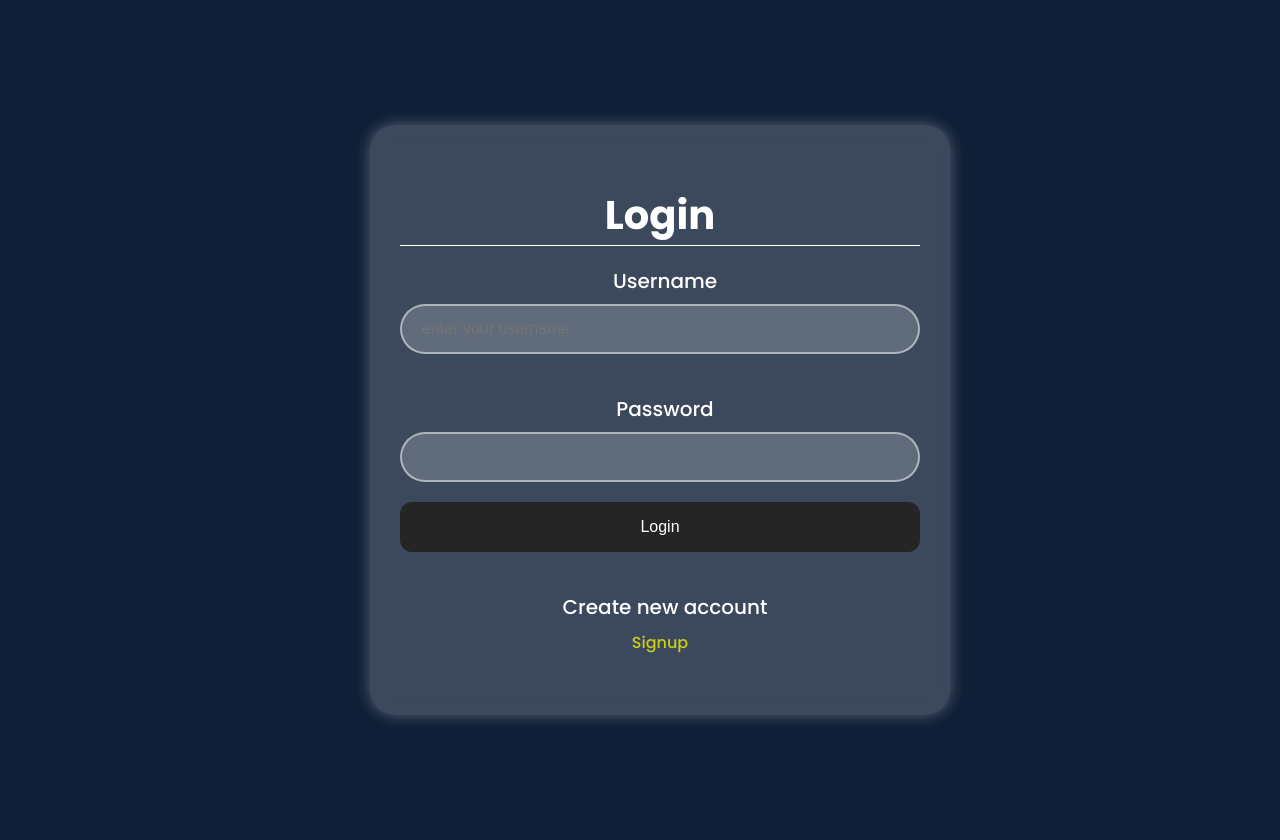
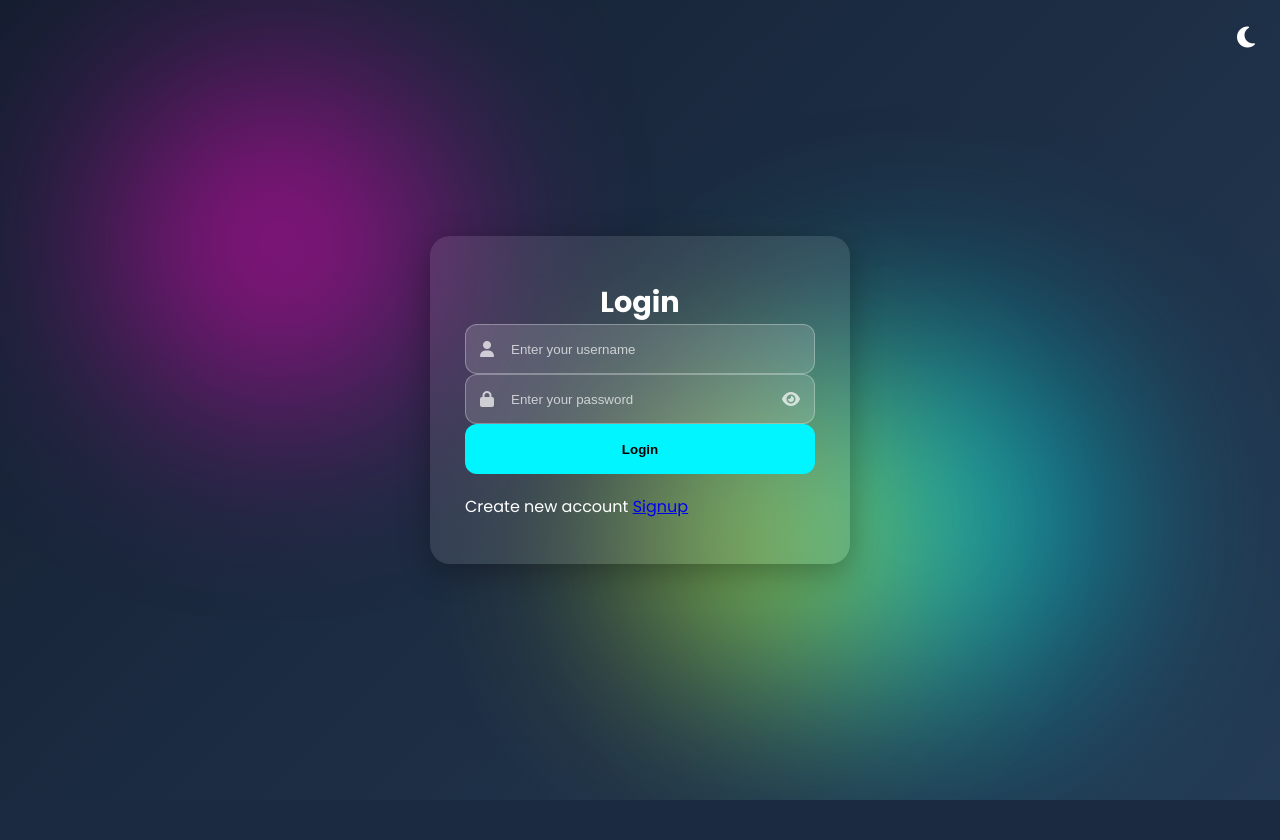
Before and after one commit to Vinraj1/todo_list, a Django app: page /login/ in a window 1280 px wide. After the commit the page ends 800 px from the top, so only its background shows below. Run offline with Django 5.2, Linux system fonts and the light colour scheme; some libraries are stand-ins or nearby versions.

Commit message:
Creating a responsive website

```diff
--- a/mainapp/static/index.css
+++ b/mainapp/static/index.css
@@ -1,252 +1,214 @@
-body {
-    margin: 0;
+/* ================= ROOT THEME COLORS ================= */
+
+:root {
+    --bg-gradient: linear-gradient(135deg, #141e30, #243b55);
+    --glass-bg: rgba(255, 255, 255, 0.1);
+    --text-color: #ffffff;
+    --neon: #00f5ff;
 }
 
-  .create-account-text {
-    display: block;
-    text-align: center;
-    margin-top: 20px;
+body.light {
+    --bg-gradient: linear-gradient(135deg, #e0eafc, #cfdef3);
+    --glass-bg: rgba(255, 255, 255, 0.6);
+    --text-color: #111;
+    --neon: #0077ff;
 }
 
-.form-container {
-    width: 100%;
+/* ================= GLOBAL ================= */
+
+* {
+    margin: 0;
+    padding: 0;
+    box-sizing: border-box;
 }
 
-/* ===== Switch Auth Section ===== */
-.switch-auth {
-    text-align: center;
-    margin-top: 20px;
+body {
+    font-family: 'Poppins', sans-serif;
+    transition: 0.4s ease;
 }
 
-.switch-text {
-    display: block;
-    margin-bottom: 8px;
-}
-
-/* ===== Password Hint ===== */
-.pwd-hint {
-    display: block;
-    margin-top: 8px;
-    font-size: 0.8rem;
-    color: #ffffffa5;
-}
-
-/* ===== Messages Styling ===== */
-.messages {
-    margin: 12px;
-}
-
-.alert {
-    padding: 10px;
-    border-radius: 6px;
-    margin-bottom: 8px;
-    background: #fff3f3;
-    color: #8a1f1f;
-}
+/* ================= BACKGROUND ================= */
 
 .signup-login {
-    background-color: #0f1f37;
-    width: 100%;
     min-height: 100vh;
-
     display: flex;
     justify-content: center;
     align-items: center;
-
-    padding: 20px;
-
-    font-size: clamp(1rem, 2vw, 1.2rem); /* auto responsive font */
-    color: #fff;
-    font-family: 'Poppins', sans-serif;
+    background: var(--bg-gradient);
+    position: relative;
+    overflow: hidden;
 }
 
-/* Mobile Devices */
-@media (max-width: 600px) {
-    .signup-login {
-        font-size: 1.1rem;
-        padding: 15px;
-        text-align: center;
-    }
+/* ================= FLOATING BLOBS ================= */
+
+.blob {
+    position: absolute;
+    border-radius: 50%;
+    filter: blur(100px);
+    opacity: 0.6;
+    animation: float 10s infinite ease-in-out alternate;
 }
 
-/* Tablets */
-@media (min-width: 601px) and (max-width: 1024px) {
-    .signup-login {
-        font-size: 1.3rem;
-    }
+.blob1 {
+    width: 300px;
+    height: 300px;
+    background: #ff00c8;
+    top: 10%;
+    left: 10%;
 }
 
+.blob2 {
+    width: 350px;
+    height: 350px;
+    background: #00f5ff;
+    bottom: 15%;
+    right: 15%;
+}
+
+.blob3 {
+    width: 250px;
+    height: 250px;
+    background: #ffff00;
+    top: 50%;
+    left: 50%;
+}
+
+@keyframes float {
+    from { transform: translateY(-20px) scale(1); }
+    to { transform: translateY(20px) scale(1.1); }
+}
+
+/* ================= GLASS BOX ================= */
+
 .signup-box {
-        background-color: #ffffff30;
     width: 100%;
-        max-width: 520px;        /* limits width on large screens */
-        border-radius: 25px;
-        box-shadow: 0 0 15px rgba(255, 255, 255, 0.3);
+    max-width: 420px;
+    padding: 45px 35px;
+    border-radius: 20px;
 
-        padding: 40px 30px;
+    background: var(--glass-bg);
+    backdrop-filter: blur(20px);
+    -webkit-backdrop-filter: blur(20px);
+
+    box-shadow: 0 8px 32px rgba(0,0,0,0.3);
 
     display: flex;
     flex-direction: column;
-        justify-content: center;
+    gap: 20px;
 
-        backdrop-filter: blur(10px);
+    color: var(--text-color);
 
-        height: auto;            /* IMPORTANT: auto height */
-        min-height: auto;        /* remove fixed min-height */
+    animation: fadeIn 0.8s ease forwards;
 }
 
-  .heading{
-    font-size: 40px;
+@keyframes fadeIn {
+    from { opacity: 0; transform: translateY(40px); }
+    to { opacity: 1; transform: translateY(0); }
+}
+
+/* ================= HEADING ================= */
+
+.heading {
+    text-align: center;
+    font-size: 1.8rem;
     font-weight: 600;
-    margin: 0;
-    padding: 0;
-    text-align: center;
-    margin-top: 20px;
+}
 
+/* ================= INPUT GROUP ================= */
 
+.input-group {
+    position: relative;
 }
-  b{
-    font-size: 20px;
-    font-weight: 500;
-    margin-left: 10px;
-    padding: 0;
-    text-align: center;
-    margin-top: 20px;
+
+.icon {
+    position: absolute;
+    left: 15px;
+    top: 50%;
+    transform: translateY(-50%);
+    color: var(--text-color);
+    opacity: 0.7;
 }
+
 .inp {
     width: 100%;
     height: 50px;
-        border-radius: 30px;
-        padding: 0 20px;
-        font-size: 1rem;
-        color: #fff;
-        background-color: #ffffff30;
-        border: 2px solid rgba(255, 255, 255, 0.5);
-        box-sizing: border-box;
+    padding: 0 45px;
+    border-radius: 12px;
+    border: 1px solid rgba(255,255,255,0.3);
+
+    background: rgba(255,255,255,0.15);
+    color: var(--text-color);
     outline: none;
+    transition: 0.3s ease;
 }
+
+.inp::placeholder {
+    color: rgba(255,255,255,0.7);
+}
+
+/* 🔥 Neon Glow Focus */
+.inp:focus {
+    border-color: var(--neon);
+    box-shadow: 0 0 15px var(--neon);
+}
+
+/* ================= PASSWORD TOGGLE ================= */
+
+.toggle-password {
+    position: absolute;
+    right: 15px;
+    top: 50%;
+    transform: translateY(-50%);
+    cursor: pointer;
+    opacity: 0.7;
+}
+
+/* ================= BUTTON ================= */
 
 .submit-button {
     width: 100%;
     height: 50px;
     border-radius: 12px;
     border: none;
-    font-size: 1rem;
-    color: #fff;
-    background-color: #252525;
+
+    background: var(--neon);
+    color: #000;
+    font-weight: 600;
     cursor: pointer;
+
     transition: 0.3s ease;
 }
 
 .submit-button:hover {
-    background-color: #ffffff00;
-    color: #a9a3a3;
+    box-shadow: 0 0 20px var(--neon);
+    transform: scale(1.03);
 }
 
-.line{
-    width: 100%;
-    height: 1px;
-    background-color: #ffffff;
-    border: none;
+/* ================= ALERT ================= */
+
+.alert {
+    padding: 10px;
+    border-radius: 8px;
+    background: rgba(255,0,0,0.3);
+    font-size: 0.85rem;
 }
 
-.field {
-    display: flex;
-    flex-direction: column;
-    gap: 8px;
-    margin-bottom: 20px;
+/* ================= THEME TOGGLE ================= */
+
+.theme-toggle {
+    position: absolute;
+    top: 20px;
+    right: 25px;
+    font-size: 1.5rem;
+    color: white;
+    cursor: pointer;
+    z-index: 10;
 }
 
-.anc {
-    text-decoration: none;
-    color: #ffff00bc;
-    font-size: 1rem;
-    font-weight: 500;
-    text-align: center;
-}
-
-.create-account-text {
-    text-align: center;
-}
-
-.anc:hover{
-  text-emphasis-color: white;
-}
-.signup-box1{
-    background-color:#ffffff30;
-    width: 100%;
-    max-width: 520px;
-    min-height: 555px;
-    border-radius: 25px;
-    box-shadow: 0 0 10px rgba(255, 255, 255, 0.5);
-    padding: 20px;
-}
-  /* .sign{
-    text-decoration: none;
-    padding: 10px;
-  } */
-
-  .anca{
-    font-size: 25px;
-      margin-top: 7px;
-      /* margin-left: -68px; */
-      margin-right: -41px;
-  }
-  a:hover{
-    color: #ffff00bc;
-  }
-  .heads{
-    display: flex;
-      justify-content: space-evenly;
-  }
-  .ancaa{
-    font-size: 25px;
-    margin-top: 29px;
-    margin-left: -40px;
-  }
-
-.completed{
-  color: #c5aeff;
-  text-decoration: line-through;
-}
-
-@media (max-width: 480px) {
-    .signup-box,
-    .signup-box1 {
-        padding: 15px;
-        border-radius: 15px;
-    }
-
-    .heading {
-        font-size: 1.8rem;
-    }
-
-    b {
-        font-size: 1rem;
-    }
-}
+/* ================= MOBILE ================= */
 
 @media (max-width: 480px) {
     .signup-box {
-        padding: 25px 20px;
-        border-radius: 18px;
-    }
-
-    .heading {
-        font-size: 1.6rem;
-    }
-
-    .inp {
-        height: 45px;
-        font-size: 0.9rem;
-    }
-
-    .submit-button {
-        height: 45px;
-        font-size: 0.9rem;
-    }
-
-    .pwd-hint {
-        font-size: 0.75rem;
+        padding: 35px 20px;
     }
 }
--- /dev/null
+++ b/mainapp/static/main.js
@@ -0,0 +1,24 @@
+// Password toggle
+const togglePassword = document.getElementById("togglePassword");
+const password = document.getElementById("password");
+
+togglePassword.addEventListener("click", function () {
+    const type = password.getAttribute("type") === "password" ? "text" : "password";
+    password.setAttribute("type", type);
+    this.classList.toggle("fa-eye-slash");
+});
+
+// Theme switch
+const themeIcon = document.getElementById("themeIcon");
+
+themeIcon.addEventListener("click", function () {
+    document.body.classList.toggle("light");
+
+    if (document.body.classList.contains("light")) {
+        this.classList.remove("fa-moon");
+        this.classList.add("fa-sun");
+    } else {
+        this.classList.remove("fa-sun");
+        this.classList.add("fa-moon");
+    }
+});
--- a/mainapp/templates/login.html
+++ b/mainapp/templates/login.html
@@ -12,40 +12,63 @@
 
 </head>
 <body>
+
+<div class="theme-toggle">
+    <i class="fas fa-moon" id="themeIcon"></i>
+</div>
+
 <div class="signup-login">
+
+    <!-- Floating Blobs -->
+    <div class="blob blob1"></div>
+    <div class="blob blob2"></div>
+    <div class="blob blob3"></div>
+
     <div class="signup-box">
+
         <form method="post" id="loginForm" class="form-container">
             {% csrf_token %}
-            <div class="heading">
-                Login
+
+            <div class="heading">Login</div>
+            <div class="line"></div>
+
+            <div class="field input-group">
+                <i class="fas fa-user icon"></i>
+                <input type="text" required class="inp"
+                       placeholder="Enter your username"
+                       name="frm"
+                       value="{{ frm|default:'' }}">
             </div>
-        <div class="line"></div>
-        <div class="field">
-            <b>Username</b>
-            <input type="text" required class="inp" placeholder="enter your username" name="frm" value="{{ frm|default:'' }}">
+
+            <div class="field input-group">
+                <i class="fas fa-lock icon"></i>
+                <input type="password" class="inp" id="password"
+                       name="pwd" required
+                       placeholder="Enter your password">
+                <i class="fas fa-eye toggle-password" id="togglePassword"></i>
             </div>
-        <div class="field">
-            <b>Password</b>
-            <input type="password" class="inp" name="pwd" required>
-        </div>
+
             {% if messages %}
-        <div class="messages" style="margin:12px;">
+            <div class="messages">
                 {% for message in messages %}
-            <div class="alert alert-{{ message.tags }}" style="padding:10px;border-radius:6px;margin-bottom:8px;background:#fff3f3;color:#8a1f1f;">
-                {{ message }}
-            </div>
+                <div class="alert">{{ message }}</div>
                 {% endfor %}
             </div>
             {% endif %}
+
             <div class="field">
                 <input type="submit" class="submit-button" value="Login">
             </div>
         </form>
-        <div class="field">
-            <b class="create-account-text">Create new account</b>
+
+        <div class="switch-auth">
+            <span class="create-account-text">Create new account</span>
             <a class="anc" href="/">Signup</a>
         </div>
+
     </div>
 </div>
+
+<script src="{% static 'main.js' %}"></script>
 </body>
 </html>
```
Lines whose indentation alone changed are shown as unchanged.
